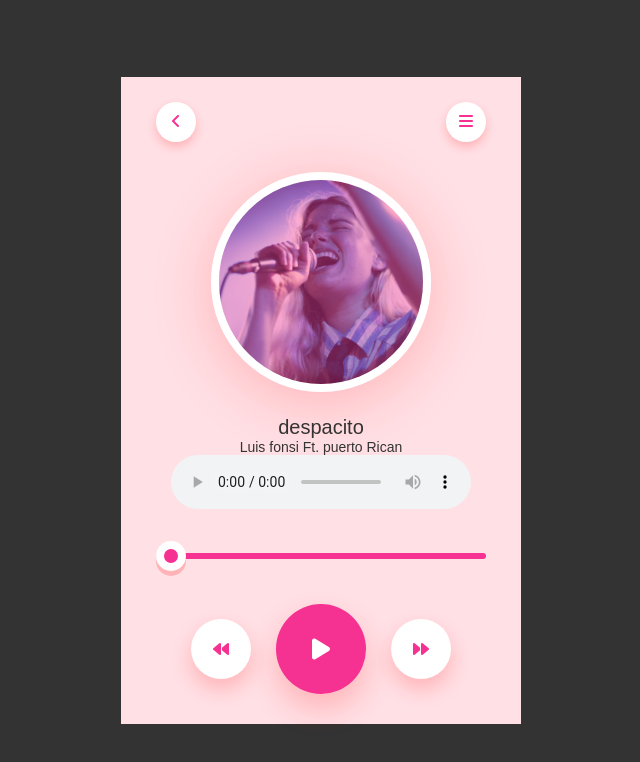
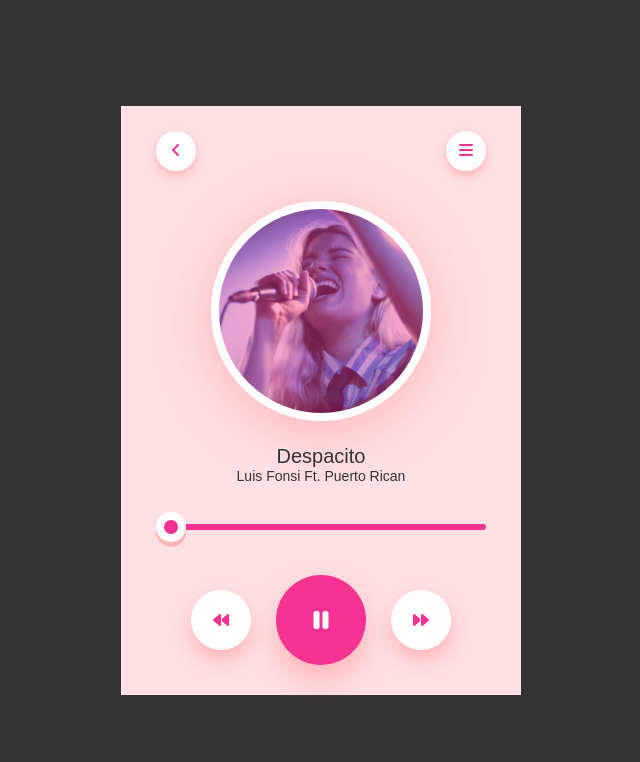
Before and after one commit to syluuu/html-css-music-player, a plain HTML site: page index.html in a window 1280 px wide. Both pictures are taken after a click on the element 640 px from the left and 648 px from the top of the page. Shown: the whole page, without its empty margins (319-959 px from the left). Drawn offline with Linux system fonts and the light colour scheme.

Commit message:
finished

```diff
--- a/index.html
+++ b/index.html
@@ -21,60 +21,57 @@
                 </div>
             </nav>
             <img src="media/468-thumbnail (1).png" class="song-img">
-        <h1>despacito</h1>
-        <p>Luis fonsi Ft. puerto Rican</p>
-
-        <audio controls>
+            <h1>Despacito</h1>
+            <p>Luis Fonsi Ft. Puerto Rican</p>
+            <audio id="song">
                 <source src="vj songs/vj song.mp3" type="audio/mpeg">
             </audio>
             <input type="range" value="0" id="progress">
 
             <div class="controls">
                 <div><i class="fa-solid fa-backward"></i></div>
-            <div onclick="playPause()"><i class="fa-solid fa-play" id="ctr1Icon"></i></div>
+                <div onclick="playPause()"><i class="fa-solid fa-play"   id="ctrlIcon"></i></div>
                 <div><i class="fa-solid fa-forward"></i></div>
+
             </div>
          </div>
     </div>
     <script>
-
         let progress = document.getElementById("progress");
         let song = document.getElementById("song");
-    let ctr1Icon = document.getElementById("ctr1Icon");
+        letctrlIcon = document.getElementById("ctrlIcon");
 
-    song.on1oadedmetadata= function(){
-        progress.max = song.duration;
-        progress.value = song.currentTime;
+        song.onloadedmetadata=function(){
+            progress.max=song.duration;
+            progress.value=song.currentTime;
         }
-
         function playPause(){
-        if(ctr1Icon.classList.contains("fa-pause")){
+            if(ctrlIcon.classList.contains("fa-pause")){
                song.pause();
-            ctr1Icon.classList.remove("fa-pause");
-            ctr1Icon.classList.add("fa-play");
-
+               ctrlIcon.classList.remove("fa-pause");
+               ctrlIcon.classList.add("fa-play");
 
             }
             else{
                 song.play();
-            ctr1Icon.classList.remove("fa-pause");
-            ctr1Icon.classList.add("fa-play");
+                ctrlIcon.classList.add("fa-pause");
+                ctrlIcon.classList.remove("fa-play");
+
+
             }
         }
+        if(song.play()){
+            setInterval(()=>{
+                progress.value = song.currentTime;
 
-    if(song.play()){
-        setInterval(() => {
-           progress.value=song.currentTime;
             },500);
-
         }
 
-    progress.onchange = function(){
+        progress.onchange= function(){
             song.play();
             song.currentTime = progress.value;
-        ctr1Icon.classList.add("fa-play");
-        ctr1Icon.classList.remove("fa-pause");
-
+            ctrlIcon.classList.add("fa-pause");
+            ctrlIcon.classList.remove("fa-play");
         }
     </script>
         </body>
```
Lines whose indentation alone changed are shown as unchanged.
